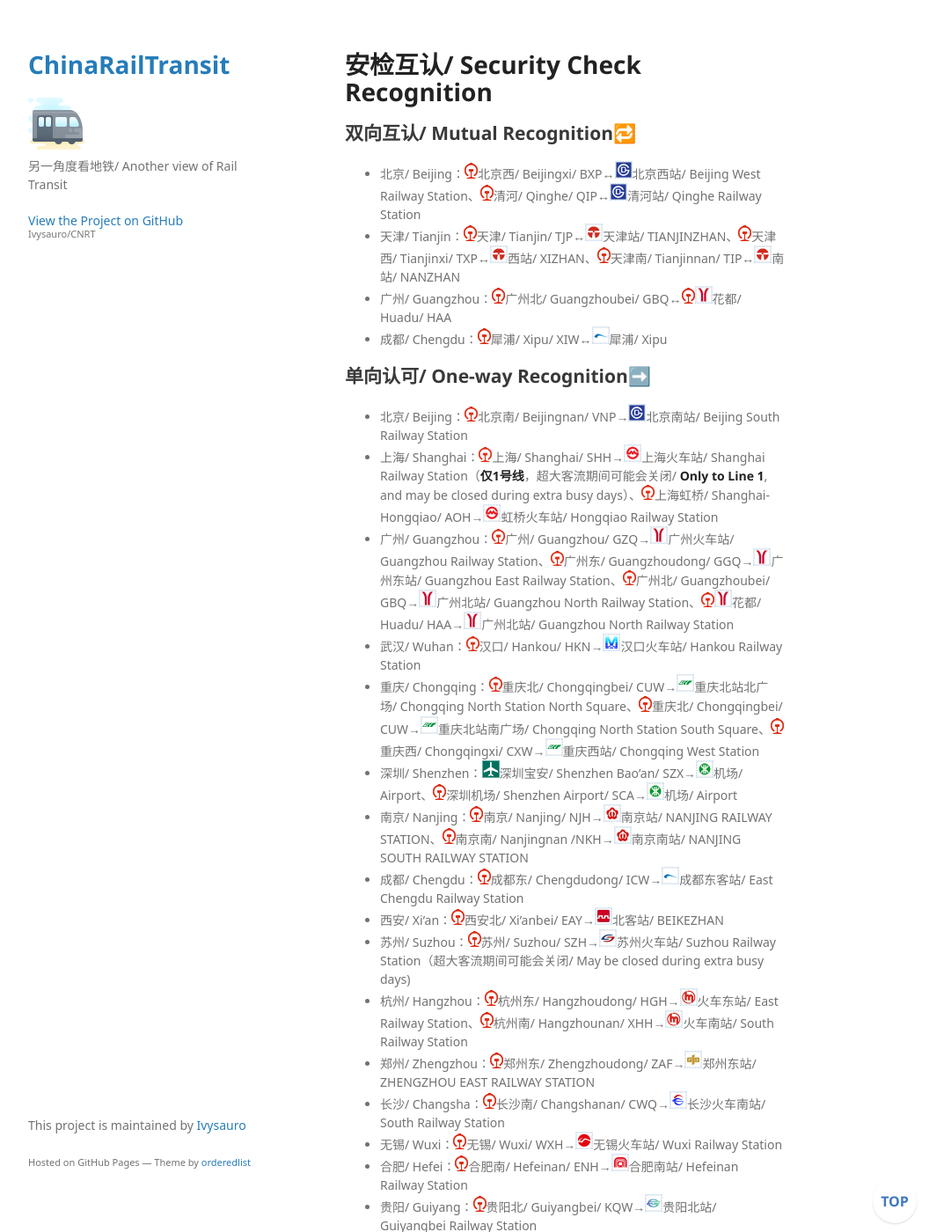
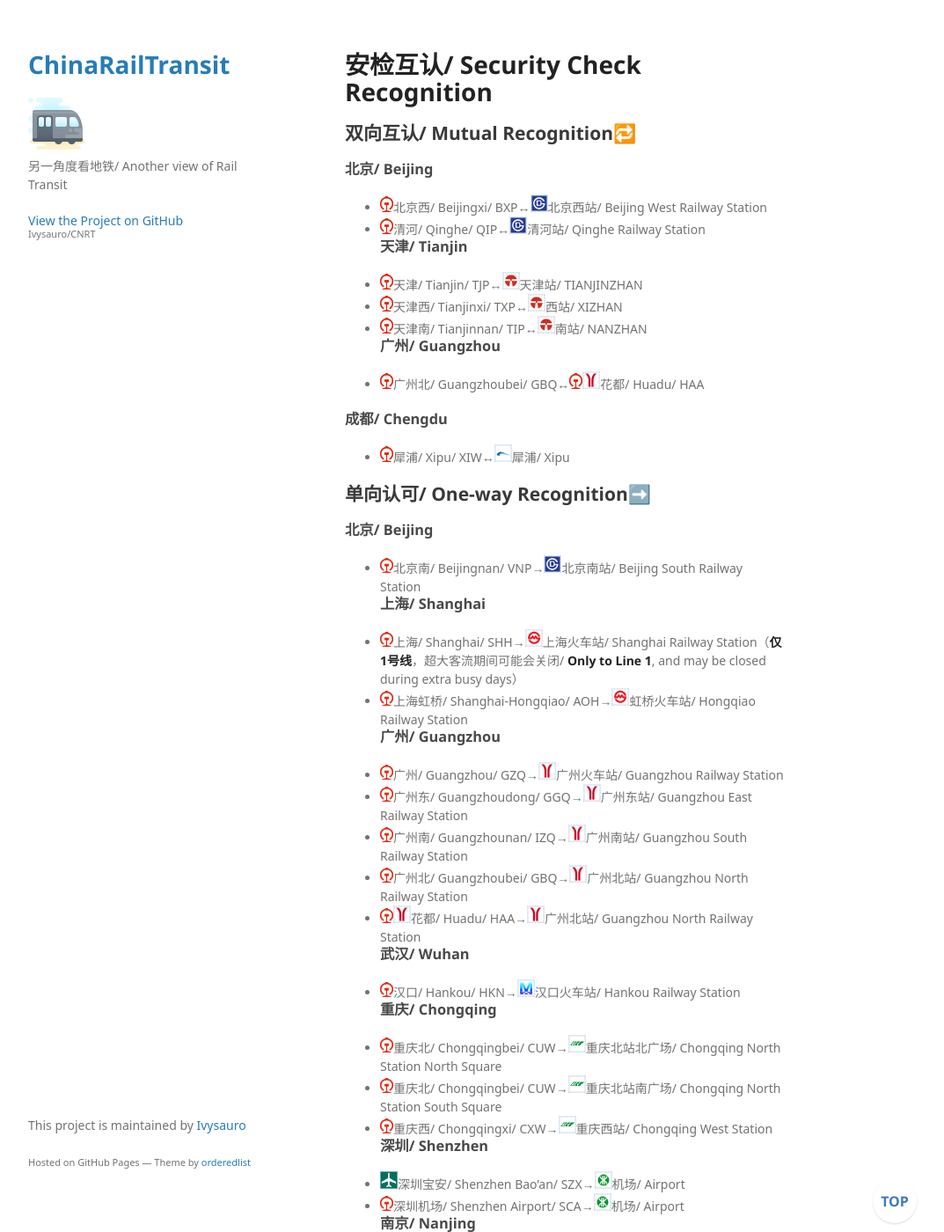
Before and after one commit to Ivysauro/CNRT, a Jekyll site: the page built from data/SecuCk.md, in a window 1280 px wide and 1400 px high. Shown: the whole window at 88% size, without its empty margins (178-1251 px from the left). Built offline with Jekyll 4.4.1, drawn with Linux system fonts in a browser that asks for light colours; some web fonts are replaced; our own code applies the rules of GitHub Pages for plain Markdown files; a script that is not in the unit is left out; some of the changed text lies outside the part shown.

Commit message:
🍊更新广州数据
新增广州南站

```diff
--- a/data/SecuCk.md
+++ b/data/SecuCk.md
@@ -2,34 +2,72 @@
 
 ## 双向互认/ Mutual Recognition🔁
 
-- 北京/ Beijing：<img src="https://raw.githubusercontent.com/Ivysauro/CNRT/master/images/CR.png" width="15" hegiht="15" alt="China Railway"/>北京西/ Beijingxi/ BXP↔<img src="https://raw.githubusercontent.com/Ivysauro/CNRT/master/images/city/bj.gif" width="20" hegiht="20"/>北京西站/ Beijing West Railway Station、<img src="https://raw.githubusercontent.com/Ivysauro/CNRT/master/images/CR.png" width="15" hegiht="15" alt="China Railway"/>清河/ Qinghe/ QIP↔<img src="https://raw.githubusercontent.com/Ivysauro/CNRT/master/images/city/bj.gif" width="20" hegiht="20"/>清河站/ Qinghe Railway Station
-- 天津/ Tianjin：<img src="https://raw.githubusercontent.com/Ivysauro/CNRT/master/images/CR.png" width="15" hegiht="15" alt="China Railway"/>天津/ Tianjin/ TJP↔<img src="https://raw.githubusercontent.com/Ivysauro/CNRT/master/images/city/tj.gif" width="20" hegiht="20"/>天津站/ TIANJINZHAN、<img src="https://raw.githubusercontent.com/Ivysauro/CNRT/master/images/CR.png" width="15" hegiht="15" alt="China Railway"/>天津西/ Tianjinxi/ TXP↔<img src="https://raw.githubusercontent.com/Ivysauro/CNRT/master/images/city/tj.gif" width="20" hegiht="20"/>西站/ XIZHAN、<img src="https://raw.githubusercontent.com/Ivysauro/CNRT/master/images/CR.png" width="15" hegiht="15" alt="China Railway"/>天津南/ Tianjinnan/ TIP↔<img src="https://raw.githubusercontent.com/Ivysauro/CNRT/master/images/city/tj.gif" width="20" hegiht="20"/>南站/ NANZHAN
-- 广州/ Guangzhou：<img src="https://raw.githubusercontent.com/Ivysauro/CNRT/master/images/CR.png" width="15" hegiht="15" alt="China Railway"/>广州北/ Guangzhoubei/ GBQ↔<img src="https://raw.githubusercontent.com/Ivysauro/CNRT/master/images/CR.png" width="15" hegiht="15" alt="China Railway"/><img src="https://raw.githubusercontent.com/Ivysauro/CNRT/master/images/city/gz.gif" width="20" hegiht="20"/>花都/ Huadu/ HAA
-- 成都/ Chengdu：<img src="https://raw.githubusercontent.com/Ivysauro/CNRT/master/images/CR.png" width="15" hegiht="15" alt="China Railway"/>犀浦/ Xipu/ XIW↔<img src="https://raw.githubusercontent.com/Ivysauro/CNRT/master/images/city/cd.gif" width="20" hegiht="20"/>犀浦/ Xipu
+### 北京/ Beijing
+- <img src="https://raw.githubusercontent.com/Ivysauro/CNRT/master/images/CR.png" width="15" hegiht="15" alt="China Railway"/>北京西/ Beijingxi/ BXP↔<img src="https://raw.githubusercontent.com/Ivysauro/CNRT/master/images/city/bj.gif" width="20" hegiht="20"/>北京西站/ Beijing West Railway Station
+- <img src="https://raw.githubusercontent.com/Ivysauro/CNRT/master/images/CR.png" width="15" hegiht="15" alt="China Railway"/>清河/ Qinghe/ QIP↔<img src="https://raw.githubusercontent.com/Ivysauro/CNRT/master/images/city/bj.gif" width="20" hegiht="20"/>清河站/ Qinghe Railway Station
+### 天津/ Tianjin
+- <img src="https://raw.githubusercontent.com/Ivysauro/CNRT/master/images/CR.png" width="15" hegiht="15" alt="China Railway"/>天津/ Tianjin/ TJP↔<img src="https://raw.githubusercontent.com/Ivysauro/CNRT/master/images/city/tj.gif" width="20" hegiht="20"/>天津站/ TIANJINZHAN
+- <img src="https://raw.githubusercontent.com/Ivysauro/CNRT/master/images/CR.png" width="15" hegiht="15" alt="China Railway"/>天津西/ Tianjinxi/ TXP↔<img src="https://raw.githubusercontent.com/Ivysauro/CNRT/master/images/city/tj.gif" width="20" hegiht="20"/>西站/ XIZHAN
+- <img src="https://raw.githubusercontent.com/Ivysauro/CNRT/master/images/CR.png" width="15" hegiht="15" alt="China Railway"/>天津南/ Tianjinnan/ TIP↔<img src="https://raw.githubusercontent.com/Ivysauro/CNRT/master/images/city/tj.gif" width="20" hegiht="20"/>南站/ NANZHAN
+### 广州/ Guangzhou
+- <img src="https://raw.githubusercontent.com/Ivysauro/CNRT/master/images/CR.png" width="15" hegiht="15" alt="China Railway"/>广州北/ Guangzhoubei/ GBQ↔<img src="https://raw.githubusercontent.com/Ivysauro/CNRT/master/images/CR.png" width="15" hegiht="15" alt="China Railway"/><img src="https://raw.githubusercontent.com/Ivysauro/CNRT/master/images/city/gz.gif" width="20" hegiht="20"/>花都/ Huadu/ HAA
+
+### 成都/ Chengdu
+- <img src="https://raw.githubusercontent.com/Ivysauro/CNRT/master/images/CR.png" width="15" hegiht="15" alt="China Railway"/>犀浦/ Xipu/ XIW↔<img src="https://raw.githubusercontent.com/Ivysauro/CNRT/master/images/city/cd.gif" width="20" hegiht="20"/>犀浦/ Xipu
+
 
 ## 单向认可/ One-way Recognition➡️
 
-- 北京/ Beijing：<img src="https://raw.githubusercontent.com/Ivysauro/CNRT/master/images/CR.png" width="15" hegiht="15" alt="China Railway"/>北京南/ Beijingnan/ VNP→<img src="https://raw.githubusercontent.com/Ivysauro/CNRT/master/images/city/bj.gif" width="20" hegiht="20"/>北京南站/ Beijing South Railway Station
-- 上海/ Shanghai：<img src="https://raw.githubusercontent.com/Ivysauro/CNRT/master/images/CR.png" width="15" hegiht="15" alt="China Railway"/>上海/ Shanghai/ SHH→<img src="https://raw.githubusercontent.com/Ivysauro/CNRT/master/images/city/sh.gif" width="20" hegiht="20"/>上海火车站/ Shanghai Railway Station（**仅1号线**，超大客流期间可能会关闭/ **Only to Line 1**, and may be closed during extra busy days）、<img src="https://raw.githubusercontent.com/Ivysauro/CNRT/master/images/CR.png" width="15" hegiht="15" alt="China Railway"/>上海虹桥/ Shanghai-Hongqiao/ AOH→<img src="https://raw.githubusercontent.com/Ivysauro/CNRT/master/images/city/sh.gif" width="20" hegiht="20"/>虹桥火车站/ Hongqiao Railway Station
-- 广州/ Guangzhou：<img src="https://raw.githubusercontent.com/Ivysauro/CNRT/master/images/CR.png" width="15" hegiht="15" alt="China Railway"/>广州/ Guangzhou/ GZQ→<img src="https://raw.githubusercontent.com/Ivysauro/CNRT/master/images/city/gz.gif" width="20" hegiht="20"/>广州火车站/ Guangzhou Railway Station、<img src="https://raw.githubusercontent.com/Ivysauro/CNRT/master/images/CR.png" width="15" hegiht="15" alt="China Railway"/>广州东/ Guangzhoudong/ GGQ→<img src="https://raw.githubusercontent.com/Ivysauro/CNRT/master/images/city/gz.gif" width="20" hegiht="20"/>广州东站/ Guangzhou East Railway Station、<img src="https://raw.githubusercontent.com/Ivysauro/CNRT/master/images/CR.png" width="15" hegiht="15" alt="China Railway"/>广州北/ Guangzhoubei/ GBQ→<img src="https://raw.githubusercontent.com/Ivysauro/CNRT/master/images/city/gz.gif" width="20" hegiht="20"/>广州北站/ Guangzhou North Railway Station、<img src="https://raw.githubusercontent.com/Ivysauro/CNRT/master/images/CR.png" width="15" hegiht="15" alt="China Railway"/><img src="https://raw.githubusercontent.com/Ivysauro/CNRT/master/images/city/gz.gif" width="20" hegiht="20"/>花都/ Huadu/ HAA→<img src="https://raw.githubusercontent.com/Ivysauro/CNRT/master/images/city/gz.gif" width="20" hegiht="20"/>广州北站/ Guangzhou North Railway Station
-- 武汉/ Wuhan：<img src="https://raw.githubusercontent.com/Ivysauro/CNRT/master/images/CR.png" width="15" hegiht="15" alt="China Railway"/>汉口/ Hankou/ HKN→<img src="https://raw.githubusercontent.com/Ivysauro/CNRT/master/images/city/wh.gif" width="20" hegiht="20"/>汉口火车站/ Hankou Railway Station
-- 重庆/ Chongqing：<img src="https://raw.githubusercontent.com/Ivysauro/CNRT/master/images/CR.png" width="15" hegiht="15" alt="China Railway"/>重庆北/ Chongqingbei/ CUW→<img src="https://raw.githubusercontent.com/Ivysauro/CNRT/master/images/city/cq.gif" width="20" hegiht="20"/>重庆北站北广场/ Chongqing North Station North Square、<img src="https://raw.githubusercontent.com/Ivysauro/CNRT/master/images/CR.png" width="15" hegiht="15" alt="China Railway"/>重庆北/ Chongqingbei/ CUW→<img src="https://raw.githubusercontent.com/Ivysauro/CNRT/master/images/city/cq.gif" width="20" hegiht="20"/>重庆北站南广场/ Chongqing North Station South Square、<img src="https://raw.githubusercontent.com/Ivysauro/CNRT/master/images/CR.png" width="15" hegiht="15" alt="China Railway"/>重庆西/ Chongqingxi/ CXW→<img src="https://raw.githubusercontent.com/Ivysauro/CNRT/master/images/city/cq.gif" width="20" hegiht="20"/>重庆西站/ Chongqing West Station
-- 深圳/ Shenzhen：<img src="https://raw.githubusercontent.com/Ivysauro/CNRT/master/images/Airport.png" width="20" hegiht="20" alt="Airport"/>深圳宝安/ Shenzhen Bao'an/ SZX→<img src="https://raw.githubusercontent.com/Ivysauro/CNRT/master/images/city/sz.gif" width="20" hegiht="20"/>机场/ Airport、<img src="https://raw.githubusercontent.com/Ivysauro/CNRT/master/images/CR.png" width="15" hegiht="15" alt="China Railway"/>深圳机场/ Shenzhen Airport/ SCA→<img src="https://raw.githubusercontent.com/Ivysauro/CNRT/master/images/city/sz.gif" width="20" hegiht="20"/>机场/ Airport
-- 南京/ Nanjing：<img src="https://raw.githubusercontent.com/Ivysauro/CNRT/master/images/CR.png" width="15" hegiht="15" alt="China Railway"/>南京/ Nanjing/ NJH→<img src="https://raw.githubusercontent.com/Ivysauro/CNRT/master/images/city/nj.gif" width="20" hegiht="20"/>南京站/ NANJING RAILWAY STATION、<img src="https://raw.githubusercontent.com/Ivysauro/CNRT/master/images/CR.png" width="15" hegiht="15" alt="China Railway"/>南京南/ Nanjingnan /NKH→<img src="https://raw.githubusercontent.com/Ivysauro/CNRT/master/images/city/nj.gif" width="20" hegiht="20"/>南京南站/ NANJING SOUTH RAILWAY STATION
-- 成都/ Chengdu：<img src="https://raw.githubusercontent.com/Ivysauro/CNRT/master/images/CR.png" width="15" hegiht="15" alt="China Railway"/>成都东/ Chengdudong/ ICW→<img src="https://raw.githubusercontent.com/Ivysauro/CNRT/master/images/city/cd.gif" width="20" hegiht="20"/>成都东客站/ East Chengdu Railway Station
-- 西安/ Xi'an：<img src="https://raw.githubusercontent.com/Ivysauro/CNRT/master/images/CR.png" width="15" hegiht="15" alt="China Railway"/>西安北/ Xi'anbei/ EAY→<img src="https://raw.githubusercontent.com/Ivysauro/CNRT/master/images/city/xa.gif" width="20" hegiht="20"/>北客站/ BEIKEZHAN
-- 苏州/ Suzhou：<img src="https://raw.githubusercontent.com/Ivysauro/CNRT/master/images/CR.png" width="15" hegiht="15" alt="China Railway"/>苏州/ Suzhou/ SZH→<img src="https://raw.githubusercontent.com/Ivysauro/CNRT/master/images/city/suz.gif" width="20" hegiht="20"/>苏州火车站/ Suzhou Railway Station（超大客流期间可能会关闭/ May be closed during extra busy days)
-- 杭州/ Hangzhou：<img src="https://raw.githubusercontent.com/Ivysauro/CNRT/master/images/CR.png" width="15" hegiht="15" alt="China Railway"/>杭州东/ Hangzhoudong/ HGH→<img src="https://raw.githubusercontent.com/Ivysauro/CNRT/master/images/city/hz.gif" width="20" hegiht="20"/>火车东站/ East Railway Station、<img src="https://raw.githubusercontent.com/Ivysauro/CNRT/master/images/CR.png" width="15" hegiht="15" alt="China Railway"/>杭州南/ Hangzhounan/ XHH→<img src="https://raw.githubusercontent.com/Ivysauro/CNRT/master/images/city/hz.gif" width="20" hegiht="20"/>火车南站/ South Railway Station
-- 郑州/ Zhengzhou：<img src="https://raw.githubusercontent.com/Ivysauro/CNRT/master/images/CR.png" width="15" hegiht="15" alt="China Railway"/>郑州东/ Zhengzhoudong/ ZAF→<img src="https://raw.githubusercontent.com/Ivysauro/CNRT/master/images/city/zz.gif" width="20" hegiht="20"/>郑州东站/ ZHENGZHOU EAST RAILWAY STATION
-- 长沙/ Changsha：<img src="https://raw.githubusercontent.com/Ivysauro/CNRT/master/images/CR.png" width="15" hegiht="15" alt="China Railway"/>长沙南/ Changshanan/ CWQ→<img src="https://raw.githubusercontent.com/Ivysauro/CNRT/master/images/city/cs.gif" width="20" hegiht="20"/>长沙火车南站/ South Railway Station
-- 无锡/ Wuxi：<img src="https://raw.githubusercontent.com/Ivysauro/CNRT/master/images/CR.png" width="15" hegiht="15" alt="China Railway"/>无锡/ Wuxi/ WXH→<img src="https://raw.githubusercontent.com/Ivysauro/CNRT/master/images/city/wx.gif" width="20" hegiht="20"/>无锡火车站/ Wuxi Railway Station
-- 合肥/ Hefei：<img src="https://raw.githubusercontent.com/Ivysauro/CNRT/master/images/CR.png" width="15" hegiht="15" alt="China Railway"/>合肥南/ Hefeinan/ ENH→<img src="https://raw.githubusercontent.com/Ivysauro/CNRT/master/images/city/hf.gif" width="20" hegiht="20"/>合肥南站/ Hefeinan Railway Station
-- 贵阳/ Guiyang：<img src="https://raw.githubusercontent.com/Ivysauro/CNRT/master/images/CR.png" width="15" hegiht="15" alt="China Railway"/>贵阳北/ Guiyangbei/ KQW→<img src="https://raw.githubusercontent.com/Ivysauro/CNRT/master/images/city/gy.gif" width="20" hegiht="20"/>贵阳北站/ Guiyangbei Railway Station
-- 厦门/ Xiamen：<img src="https://raw.githubusercontent.com/Ivysauro/CNRT/master/images/CR.png" width="15" hegiht="15" alt="China Railway"/>厦门北/ Xiamenbei/ XKS→<img src="https://raw.githubusercontent.com/Ivysauro/CNRT/master/images/city/xm.gif" width="20" hegiht="20"/>厦门北站/ Xiamen North Railway Station
+### 北京/ Beijing
+- <img src="https://raw.githubusercontent.com/Ivysauro/CNRT/master/images/CR.png" width="15" hegiht="15" alt="China Railway"/>北京南/ Beijingnan/ VNP→<img src="https://raw.githubusercontent.com/Ivysauro/CNRT/master/images/city/bj.gif" width="20" hegiht="20"/>北京南站/ Beijing South Railway Station
+### 上海/ Shanghai
+- <img src="https://raw.githubusercontent.com/Ivysauro/CNRT/master/images/CR.png" width="15" hegiht="15" alt="China Railway"/>上海/ Shanghai/ SHH→<img src="https://raw.githubusercontent.com/Ivysauro/CNRT/master/images/city/sh.gif" width="20" hegiht="20"/>上海火车站/ Shanghai Railway Station（**仅1号线**，超大客流期间可能会关闭/ **Only to Line 1**, and may be closed during extra busy days）
+- <img src="https://raw.githubusercontent.com/Ivysauro/CNRT/master/images/CR.png" width="15" hegiht="15" alt="China Railway"/>上海虹桥/ Shanghai-Hongqiao/ AOH→<img src="https://raw.githubusercontent.com/Ivysauro/CNRT/master/images/city/sh.gif" width="20" hegiht="20"/>虹桥火车站/ Hongqiao Railway Station
+### 广州/ Guangzhou
+- <img src="https://raw.githubusercontent.com/Ivysauro/CNRT/master/images/CR.png" width="15" hegiht="15" alt="China Railway"/>广州/ Guangzhou/ GZQ→<img src="https://raw.githubusercontent.com/Ivysauro/CNRT/master/images/city/gz.gif" width="20" hegiht="20"/>广州火车站/ Guangzhou Railway Station
+- <img src="https://raw.githubusercontent.com/Ivysauro/CNRT/master/images/CR.png" width="15" hegiht="15" alt="China Railway"/>广州东/ Guangzhoudong/ GGQ→<img src="https://raw.githubusercontent.com/Ivysauro/CNRT/master/images/city/gz.gif" width="20" hegiht="20"/>广州东站/ Guangzhou East Railway Station
+- <img src="https://raw.githubusercontent.com/Ivysauro/CNRT/master/images/CR.png" width="15" hegiht="15" alt="China Railway"/>广州南/ Guangzhounan/ IZQ→<img src="https://raw.githubusercontent.com/Ivysauro/CNRT/master/images/city/gz.gif" width="20" hegiht="20"/>广州南站/ Guangzhou South Railway Station
+- <img src="https://raw.githubusercontent.com/Ivysauro/CNRT/master/images/CR.png" width="15" hegiht="15" alt="China Railway"/>广州北/ Guangzhoubei/ GBQ→<img src="https://raw.githubusercontent.com/Ivysauro/CNRT/master/images/city/gz.gif" width="20" hegiht="20"/>广州北站/ Guangzhou North Railway Station
+- <img src="https://raw.githubusercontent.com/Ivysauro/CNRT/master/images/CR.png" width="15" hegiht="15" alt="China Railway"/><img src="https://raw.githubusercontent.com/Ivysauro/CNRT/master/images/city/gz.gif" width="20" hegiht="20"/>花都/ Huadu/ HAA→<img src="https://raw.githubusercontent.com/Ivysauro/CNRT/master/images/city/gz.gif" width="20" hegiht="20"/>广州北站/ Guangzhou North Railway Station
+### 武汉/ Wuhan
+- <img src="https://raw.githubusercontent.com/Ivysauro/CNRT/master/images/CR.png" width="15" hegiht="15" alt="China Railway"/>汉口/ Hankou/ HKN→<img src="https://raw.githubusercontent.com/Ivysauro/CNRT/master/images/city/wh.gif" width="20" hegiht="20"/>汉口火车站/ Hankou Railway Station
+### 重庆/ Chongqing
+- <img src="https://raw.githubusercontent.com/Ivysauro/CNRT/master/images/CR.png" width="15" hegiht="15" alt="China Railway"/>重庆北/ Chongqingbei/ CUW→<img src="https://raw.githubusercontent.com/Ivysauro/CNRT/master/images/city/cq.gif" width="20" hegiht="20"/>重庆北站北广场/ Chongqing North Station North Square
+- <img src="https://raw.githubusercontent.com/Ivysauro/CNRT/master/images/CR.png" width="15" hegiht="15" alt="China Railway"/>重庆北/ Chongqingbei/ CUW→<img src="https://raw.githubusercontent.com/Ivysauro/CNRT/master/images/city/cq.gif" width="20" hegiht="20"/>重庆北站南广场/ Chongqing North Station South Square
+- <img src="https://raw.githubusercontent.com/Ivysauro/CNRT/master/images/CR.png" width="15" hegiht="15" alt="China Railway"/>重庆西/ Chongqingxi/ CXW→<img src="https://raw.githubusercontent.com/Ivysauro/CNRT/master/images/city/cq.gif" width="20" hegiht="20"/>重庆西站/ Chongqing West Station
+### 深圳/ Shenzhen
+- <img src="https://raw.githubusercontent.com/Ivysauro/CNRT/master/images/Airport.png" width="20" hegiht="20" alt="Airport"/>深圳宝安/ Shenzhen Bao'an/ SZX→<img src="https://raw.githubusercontent.com/Ivysauro/CNRT/master/images/city/sz.gif" width="20" hegiht="20"/>机场/ Airport
+- <img src="https://raw.githubusercontent.com/Ivysauro/CNRT/master/images/CR.png" width="15" hegiht="15" alt="China Railway"/>深圳机场/ Shenzhen Airport/ SCA→<img src="https://raw.githubusercontent.com/Ivysauro/CNRT/master/images/city/sz.gif" width="20" hegiht="20"/>机场/ Airport
+### 南京/ Nanjing
+- <img src="https://raw.githubusercontent.com/Ivysauro/CNRT/master/images/CR.png" width="15" hegiht="15" alt="China Railway"/>南京/ Nanjing/ NJH→<img src="https://raw.githubusercontent.com/Ivysauro/CNRT/master/images/city/nj.gif" width="20" hegiht="20"/>南京站/ NANJING RAILWAY STATION
+- <img src="https://raw.githubusercontent.com/Ivysauro/CNRT/master/images/CR.png" width="15" hegiht="15" alt="China Railway"/>南京南/ Nanjingnan /NKH→<img src="https://raw.githubusercontent.com/Ivysauro/CNRT/master/images/city/nj.gif" width="20" hegiht="20"/>南京南站/ NANJING SOUTH RAILWAY STATION
+### 成都/ Chengdu
+- <img src="https://raw.githubusercontent.com/Ivysauro/CNRT/master/images/CR.png" width="15" hegiht="15" alt="China Railway"/>成都东/ Chengdudong/ ICW→<img src="https://raw.githubusercontent.com/Ivysauro/CNRT/master/images/city/cd.gif" width="20" hegiht="20"/>成都东客站/ East Chengdu Railway Station
+### 西安/ Xi'an
+- <img src="https://raw.githubusercontent.com/Ivysauro/CNRT/master/images/CR.png" width="15" hegiht="15" alt="China Railway"/>西安北/ Xi'anbei/ EAY→<img src="https://raw.githubusercontent.com/Ivysauro/CNRT/master/images/city/xa.gif" width="20" hegiht="20"/>北客站/ BEIKEZHAN
+### 苏州/ Suzhou
+- <img src="https://raw.githubusercontent.com/Ivysauro/CNRT/master/images/CR.png" width="15" hegiht="15" alt="China Railway"/>苏州/ Suzhou/ SZH→<img src="https://raw.githubusercontent.com/Ivysauro/CNRT/master/images/city/suz.gif" width="20" hegiht="20"/>苏州火车站/ Suzhou Railway Station（超大客流期间可能会关闭/ May be closed during extra busy days)
+### 杭州/ Hangzhou
+- <img src="https://raw.githubusercontent.com/Ivysauro/CNRT/master/images/CR.png" width="15" hegiht="15" alt="China Railway"/>杭州东/ Hangzhoudong/ HGH→<img src="https://raw.githubusercontent.com/Ivysauro/CNRT/master/images/city/hz.gif" width="20" hegiht="20"/>火车东站/ East Railway Station
+- <img src="https://raw.githubusercontent.com/Ivysauro/CNRT/master/images/CR.png" width="15" hegiht="15" alt="China Railway"/>杭州南/ Hangzhounan/ XHH→<img src="https://raw.githubusercontent.com/Ivysauro/CNRT/master/images/city/hz.gif" width="20" hegiht="20"/>火车南站/ South Railway Station
+### 郑州/ Zhengzhou
+- <img src="https://raw.githubusercontent.com/Ivysauro/CNRT/master/images/CR.png" width="15" hegiht="15" alt="China Railway"/>郑州东/ Zhengzhoudong/ ZAF→<img src="https://raw.githubusercontent.com/Ivysauro/CNRT/master/images/city/zz.gif" width="20" hegiht="20"/>郑州东站/ ZHENGZHOU EAST RAILWAY STATION
+### 长沙/ Changsha
+- <img src="https://raw.githubusercontent.com/Ivysauro/CNRT/master/images/CR.png" width="15" hegiht="15" alt="China Railway"/>长沙南/ Changshanan/ CWQ→<img src="https://raw.githubusercontent.com/Ivysauro/CNRT/master/images/city/cs.gif" width="20" hegiht="20"/>长沙火车南站/ South Railway Station
+### 无锡/ Wuxi
+- <img src="https://raw.githubusercontent.com/Ivysauro/CNRT/master/images/CR.png" width="15" hegiht="15" alt="China Railway"/>无锡/ Wuxi/ WXH→<img src="https://raw.githubusercontent.com/Ivysauro/CNRT/master/images/city/wx.gif" width="20" hegiht="20"/>无锡火车站/ Wuxi Railway Station
+### 合肥/ Hefei
+- <img src="https://raw.githubusercontent.com/Ivysauro/CNRT/master/images/CR.png" width="15" hegiht="15" alt="China Railway"/>合肥南/ Hefeinan/ ENH→<img src="https://raw.githubusercontent.com/Ivysauro/CNRT/master/images/city/hf.gif" width="20" hegiht="20"/>合肥南站/ Hefeinan Railway Station
+### 贵阳/ Guiyang
+- <img src="https://raw.githubusercontent.com/Ivysauro/CNRT/master/images/CR.png" width="15" hegiht="15" alt="China Railway"/>贵阳北/ Guiyangbei/ KQW→<img src="https://raw.githubusercontent.com/Ivysauro/CNRT/master/images/city/gy.gif" width="20" hegiht="20"/>贵阳北站/ Guiyangbei Railway Station
+### 厦门/ Xiamen
+- <img src="https://raw.githubusercontent.com/Ivysauro/CNRT/master/images/CR.png" width="15" hegiht="15" alt="China Railway"/>厦门北/ Xiamenbei/ XKS→<img src="https://raw.githubusercontent.com/Ivysauro/CNRT/master/images/city/xm.gif" width="20" hegiht="20"/>厦门北站/ Xiamen North Railway Station
 
 ## 特定时间/ On Special Days⏳
-- 深圳/ Shenzhen：<img src="https://raw.githubusercontent.com/Ivysauro/CNRT/master/images/CR.png" width="15" hegiht="15" alt="China Railway"/>深圳北/ Shenzhenbei/ IOQ→<img src="https://raw.githubusercontent.com/Ivysauro/CNRT/master/images/city/sz.gif" width="20" hegiht="20"/>深圳北站/ Shenzhen North Staiton（**仅限法定节假日/ Only on statutory holidays**）
-- 南昌/ Nanchang：<img src="https://raw.githubusercontent.com/Ivysauro/CNRT/master/images/CR.png" width="15" hegiht="15" alt="China Railway"/>南昌/ Nanchang/ NCG→<img src="https://raw.githubusercontent.com/Ivysauro/CNRT/master/images/city/nc.gif" width="20" hegiht="20"/>南昌火车站/ Nanchang Railway Staiton（**仅限春运期间/ Only during the Spring Festival travel rush**）
+### 深圳/ Shenzhen
+- <img src="https://raw.githubusercontent.com/Ivysauro/CNRT/master/images/CR.png" width="15" hegiht="15" alt="China Railway"/>深圳北/ Shenzhenbei/ IOQ→<img src="https://raw.githubusercontent.com/Ivysauro/CNRT/master/images/city/sz.gif" width="20" hegiht="20"/>深圳北站/ Shenzhen North Staiton（**仅限法定节假日/ Only on statutory holidays**）
+### 南昌/ Nanchang
+- <img src="https://raw.githubusercontent.com/Ivysauro/CNRT/master/images/CR.png" width="15" hegiht="15" alt="China Railway"/>南昌/ Nanchang/ NCG→<img src="https://raw.githubusercontent.com/Ivysauro/CNRT/master/images/city/nc.gif" width="20" hegiht="20"/>南昌火车站/ Nanchang Railway Staiton（**仅限春运期间/ Only during the Spring Festival travel rush**）
 
 ## 改造中或有计划改造/ In Process OR On Plan🕓
 
```
